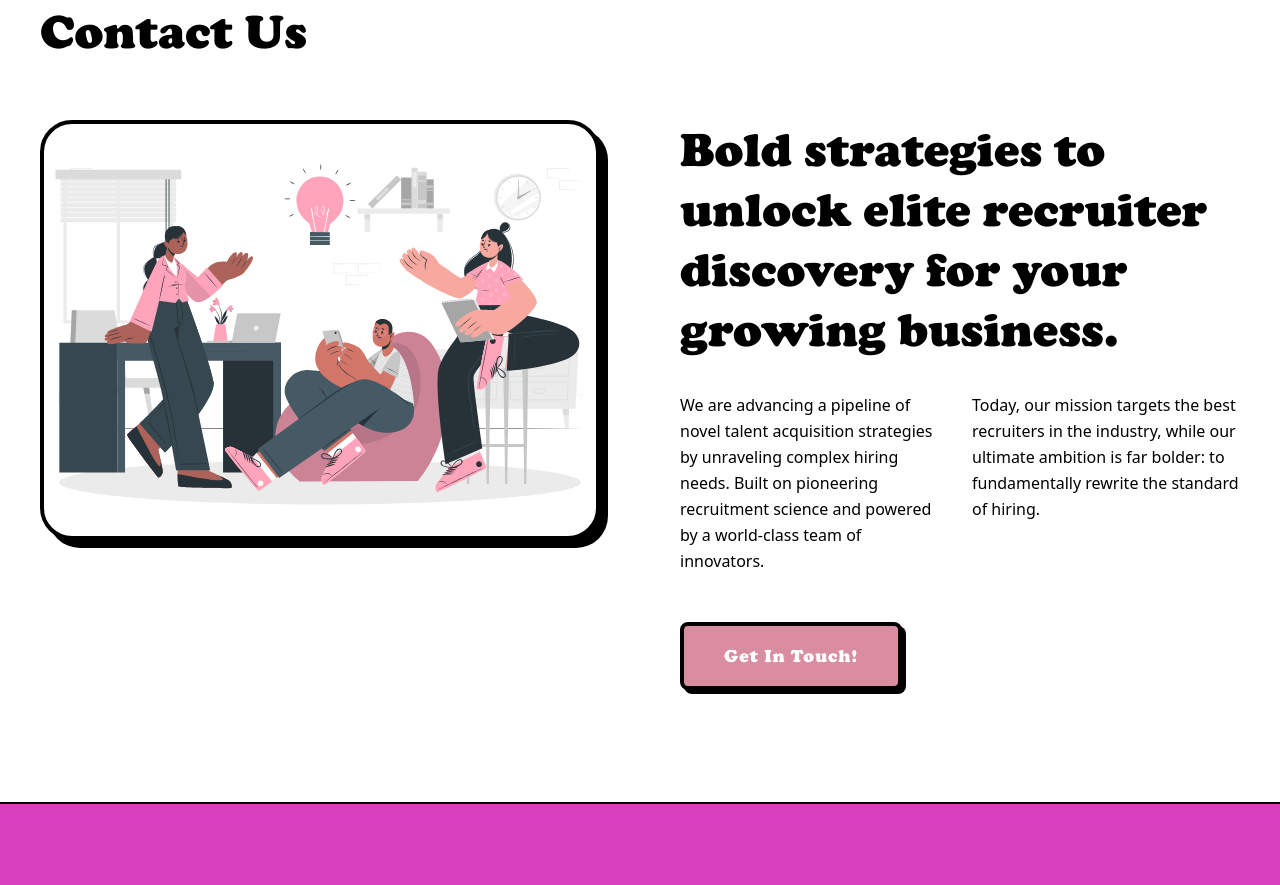
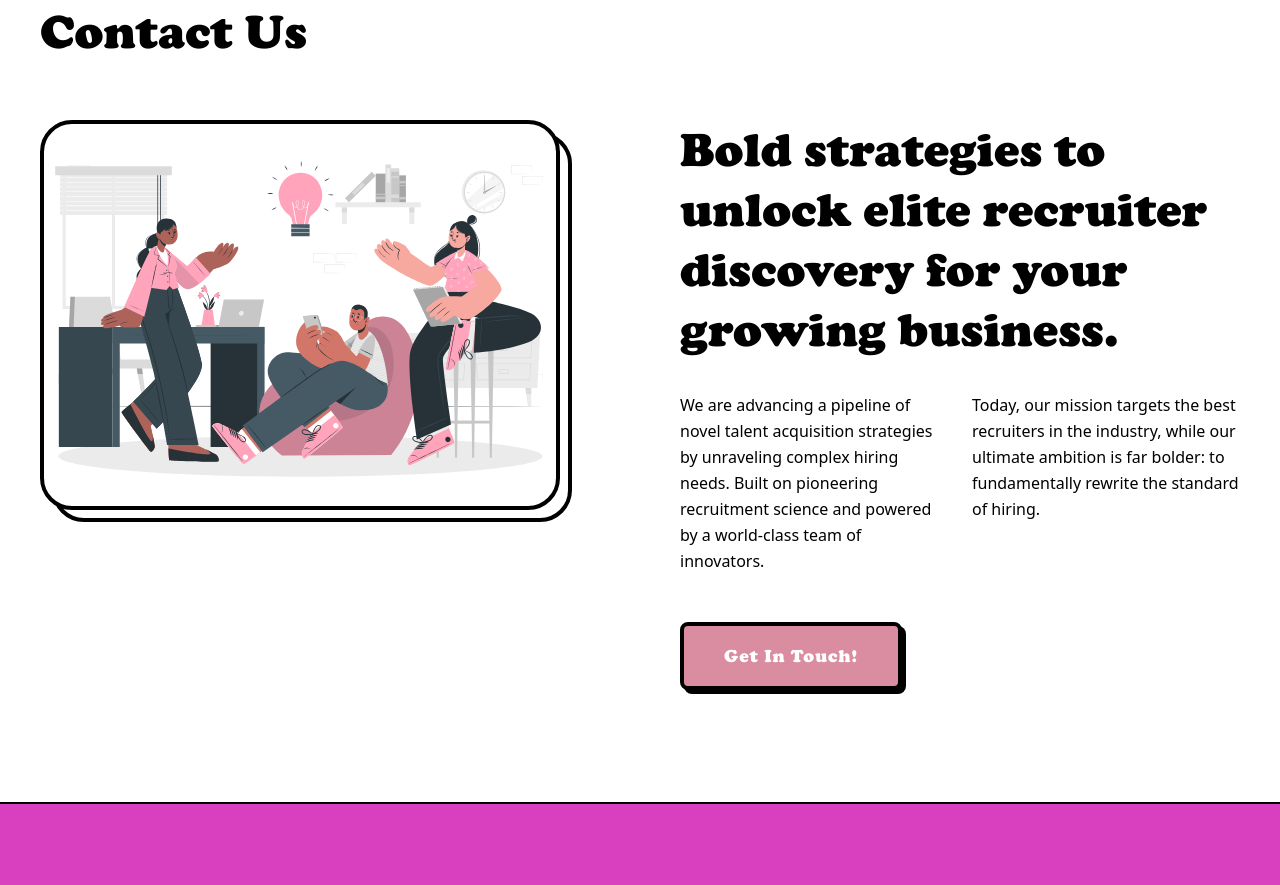
Before and after one commit to CD-Chief/RecSeekers-Website, a Next.js app in the folder frontend/: page / in a window 1280 px wide. Shown: the part 6040-6925 px from the top of the page. Built offline with nearby package versions, Linux system fonts and the light colour scheme.

Commit message:
feat(home): enhance image container with hover effects and improved layout

```diff
--- a/frontend/app/page.tsx
+++ b/frontend/app/page.tsx
@@ -314,7 +314,10 @@ export default async function HomePage() {
         <div className="max-w-7xl w-full flex flex-col lg:flex-row items-start gap-16 lg:gap-20">
           {/* Left Side: Image */}
           <div className="w-full lg:w-1/2">
-            <div className="relative w-full aspect-4/3 rounded-4xl border-4 border-black shadow-[8px_8px_0px_0px_rgba(0,0,0,1)] overflow-hidden bg-white">
+            <div className="relative h-full w-full max-w-130 group">
+              <div className="absolute inset-0 rounded-4xl border-4 border-black translate-x-3 translate-y-3 transition-transform duration-200 group-hover:translate-x-2 group-hover:translate-y-2" />
+
+              <div className="relative w-full aspect-4/3 rounded-4xl border-4 border-black overflow-hidden bg-white">
                 {/* Note: Update the src below to your actual image path */}
                 <Image
                   src="/Illustrations/brainstorming.svg"
@@ -322,6 +325,7 @@ export default async function HomePage() {
                   fill
                   className="object-cover"
                 />
+              </div>
             </div>
           </div>
 
```
Lines whose indentation alone changed are shown as unchanged.
